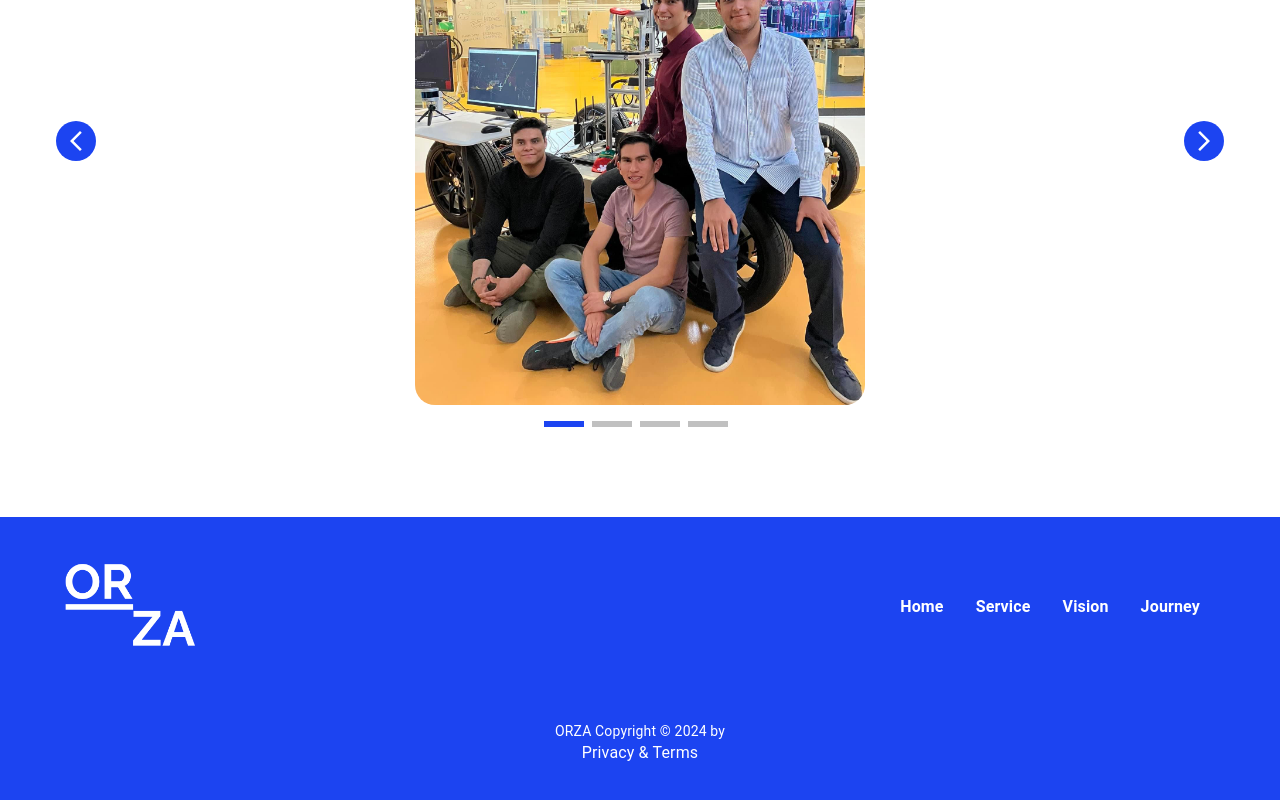
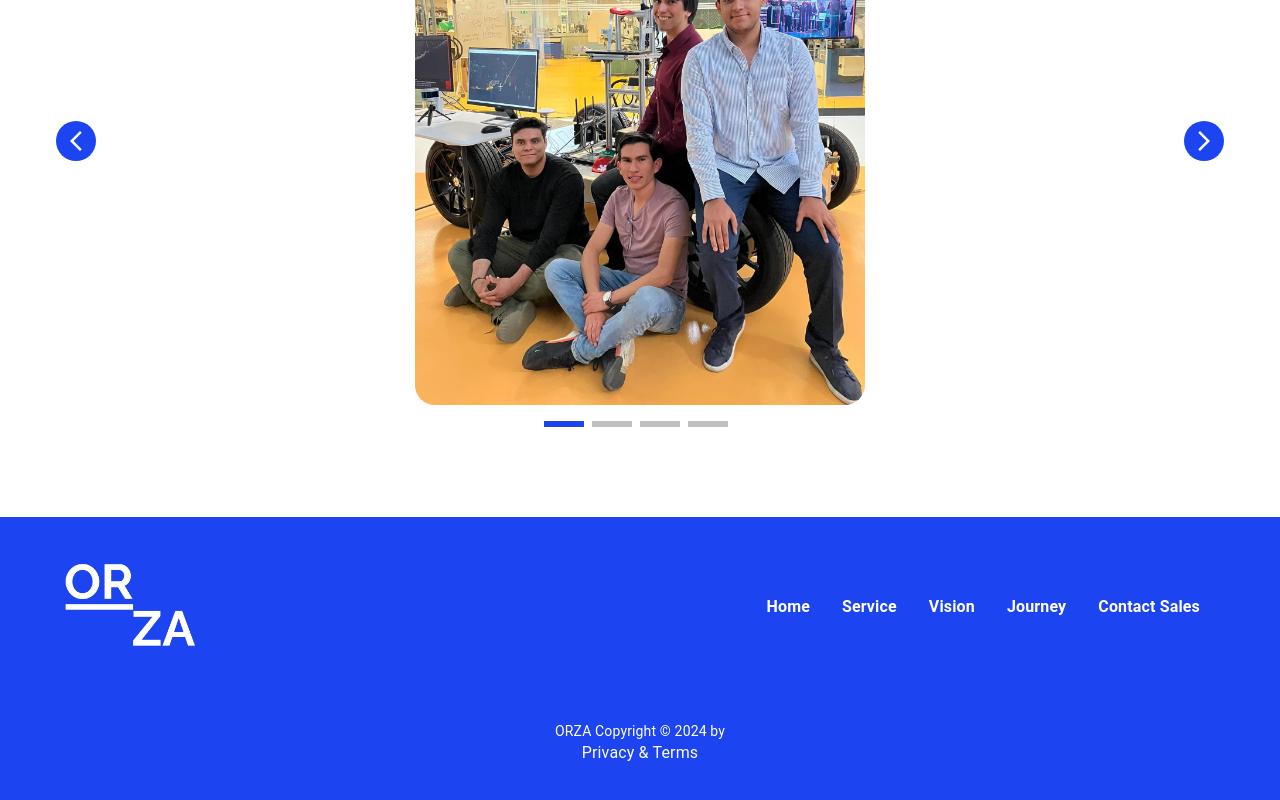
Before and after one commit to Amoxtli-Developers/orza-website, a React (Create React App) app: page / in a window 1280 px wide. Shown: the part 4159-4959 px from the top of the page. Built offline with nearby package versions, Linux system fonts and the light colour scheme.

Commit message:
change on images and contact

```diff
--- a/src/components/Footer/Footer.js
+++ b/src/components/Footer/Footer.js
@@ -1,10 +1,10 @@
 // Footer.js
-import React from 'react';
-import Box from '@mui/material/Box';
-import Container from '@mui/material/Container';
-import Typography from '@mui/material/Typography';
-import Grid from '@mui/material/Grid';
-import logoSrc from '../../assets/images/logo/orza-logo-white.png'; // Asegúrate de que la ruta es correcta
+import React from "react";
+import Box from "@mui/material/Box";
+import Container from "@mui/material/Container";
+import Typography from "@mui/material/Typography";
+import Grid from "@mui/material/Grid";
+import logoSrc from "../../assets/images/logo/orza-logo-white.png"; // Asegúrate de que la ruta es correcta
 
 const Footer = () => {
   // Función para manejar el desplazamiento a la sección
@@ -13,8 +13,9 @@ const Footer = () => {
       const section = document.getElementById(sectionId);
       if (section) {
         const yOffset = -100; // Ajusta este valor según sea necesario, por ejemplo, basado en la altura de tu cabecera.
-        const y = section.getBoundingClientRect().top + window.pageYOffset + yOffset;
-        window.scrollTo({ top: y, behavior: 'smooth' });
+        const y =
+          section.getBoundingClientRect().top + window.pageYOffset + yOffset;
+        window.scrollTo({ top: y, behavior: "smooth" });
       }
     }, 100);
   };
@@ -73,23 +74,17 @@ const Footer = () => {
                 mt: { xs: 2, sm: 0 },
               }}
             >
-              {[
-                "Home",
-                "Service",
-                "Vision",
-                "Journey",
-                // "Privacy & Terms" es probable que sea un enlace a un documento o página diferente
-              ].map((text) => (
+              {["Home", "Service", "Vision", "Journey"].map((text) => (
                 <Typography
                   key={text}
                   onClick={() => scrollToSection(text.toLowerCase())}
                   sx={{
-                    cursor: 'pointer',
+                    cursor: "pointer",
                     p: 2,
                     textDecoration: "none",
                     fontWeight: "bold",
                     fontSize: "1rem",
-                    color: 'inherit', // Asegura que el color del texto sea el mismo que antes
+                    color: "inherit", // Asegura que el color del texto sea el mismo que antes
                     "&:hover": {
                       textDecoration: "underline",
                     },
@@ -98,6 +93,27 @@ const Footer = () => {
                   {text}
                 </Typography>
               ))}
+              <a
+                href="mailto:ventas@orzatech.com"
+                style={{ textDecoration: "none", color: "inherit"}}
+              >
+                <Typography
+                  sx={{
+                    cursor: "pointer",
+                    p: 2,
+                    textDecoration: "none",
+                    fontWeight: "bold",
+                    fontSize: "1rem",
+                    color: "inherit", // Ensures that the text color remains the same as before
+                    "&:hover": {
+                      textDecoration: "underline",
+                    },
+                    display: "inline-block", // This ensures the typography behaves correctly as an inline element
+                  }}
+                >
+                  Contact Sales
+                </Typography>
+              </a>
             </Box>
           </Grid>
         </Grid>
@@ -106,7 +122,7 @@ const Footer = () => {
           <Typography
             color="inherit"
             sx={{
-              cursor: 'pointer',
+              cursor: "pointer",
               textDecoration: "none",
               "&:hover": {
                 textDecoration: "underline",
--- a/src/components/Vision/Vision.js
+++ b/src/components/Vision/Vision.js
@@ -5,7 +5,7 @@ const Vision = () => {
   const underlineColor = "#1c44f1";
 
   const [imageIndex, setImageIndex] = useState(0);
-  const images = ["/A1.jpg", "/A4.jpg"];
+  const images = ["/A1.jpg", "/A2.jpg"];
 
   useEffect(() => {
     const interval = setInterval(() => {
```
Also changed, not shown: public/A2.jpg (added).
